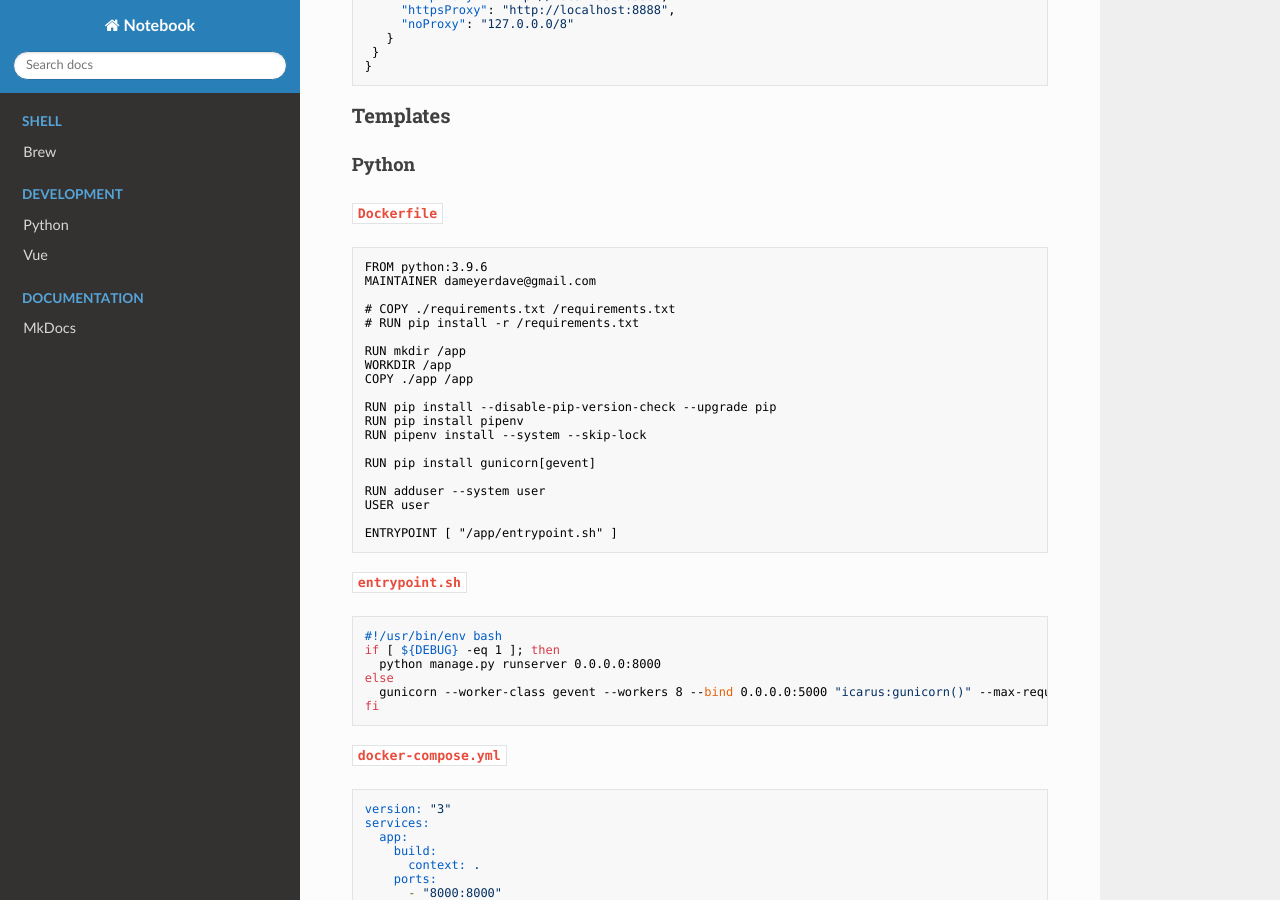
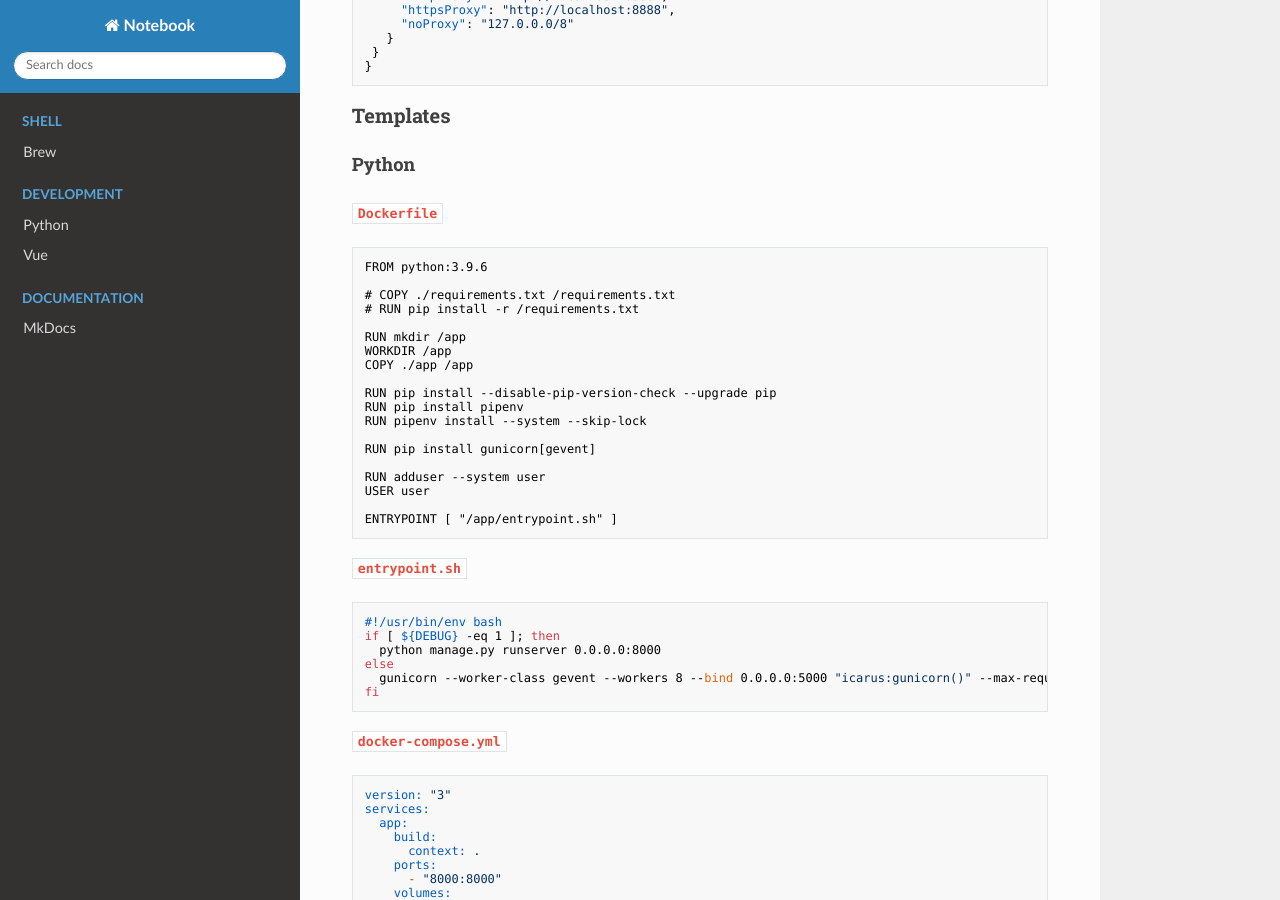
Before and after one commit to dameyerdave/notebook, an MkDocs documentation site: the page built from docs/development/docker.md, in a window 1280 px wide and 900 px high, scrolled down 355 px. Built offline with MkDocs 1.6.1, drawn with Linux system fonts in a browser that asks for light colours; nearby versions of some CDN libraries.

Commit message:
maintainer is no longer supported for dockerfile

````diff
--- a/docs/development/docker.md
+++ b/docs/development/docker.md
@@ -28,7 +28,6 @@ vi ~/.docker/config.json
 
 ```dockerfile
 FROM python:3.9.6
-MAINTAINER dameyerdave@gmail.com
 
 # COPY ./requirements.txt /requirements.txt
 # RUN pip install -r /requirements.txt
````
